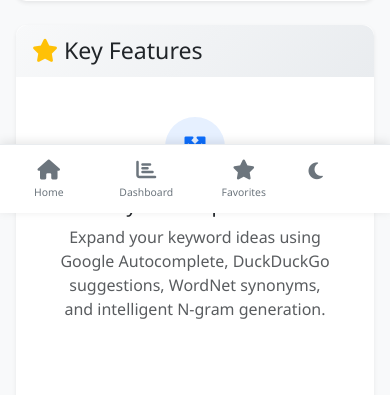
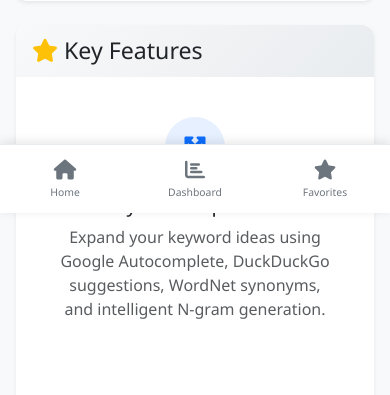
Before and after one commit to julisunkan/kdm, a Flask app: page /about in a window 390 px wide. Shown: the part 631-1026 px from the top of the page. Run offline with Flask 3, Linux system fonts and the light colour scheme; data comes from the database, SQL or seed files in the repository; some libraries are stand-ins or nearby versions.

Commit message:
Update navigation layout by removing theme toggle button
Remove the 'Toggle Theme' button from the mobile navigation bar and adjust column widths in templates/base.html to accommodate the change.

Replit-Commit-Author: Agent
Replit-Commit-Session-Id: c26e37b1-4f14-4f81-8837-9653e23cf745
Replit-Commit-Checkpoint-Type: full_checkpoint
Replit-Commit-Screenshot-Url: https://storage.googleapis.com/screenshot-production-us-central1/52442a34-5cc9-4a51-9f31-e5e41c5c2adc/c26e37b1-4f14-4f81-8837-9653e23cf745/rn68usM

```diff
--- a/templates/base.html
+++ b/templates/base.html
@@ -48,29 +48,23 @@
     <nav class="mobile-bottom-nav fixed-bottom bg-white border-top">
         <div class="container-fluid">
             <div class="row text-center">
-                <div class="col-3">
+                <div class="col-4">
                     <a href="{{ url_for('index') }}" class="nav-link {% if request.endpoint == 'index' %}active{% endif %}">
                         <i class="fas fa-home fa-lg"></i>
                         <small class="d-block mt-1">Home</small>
                     </a>
                 </div>
-                <div class="col-3">
+                <div class="col-4">
                     <a href="{{ url_for('dashboard') }}" class="nav-link {% if request.endpoint == 'dashboard' %}active{% endif %}">
                         <i class="fas fa-chart-bar fa-lg"></i>
                         <small class="d-block mt-1">Dashboard</small>
                     </a>
                 </div>
-                <div class="col-3">
+                <div class="col-4">
                     <a href="{{ url_for('favorites') }}" class="nav-link {% if request.endpoint == 'favorites' %}active{% endif %}">
                         <i class="fas fa-star fa-lg"></i>
                         <small class="d-block mt-1">Favorites</small>
                     </a>
-                </div>
-                <div class="col-3">
-                    <button class="theme-toggle nav-link btn border-0 bg-transparent" id="themeToggle" title="Toggle theme">
-                        <i class="fas fa-moon fa-lg"></i>
-                        <small class="d-block mt-1">Theme</small>
-                    </button>
                 </div>
             </div>
         </div>
```
